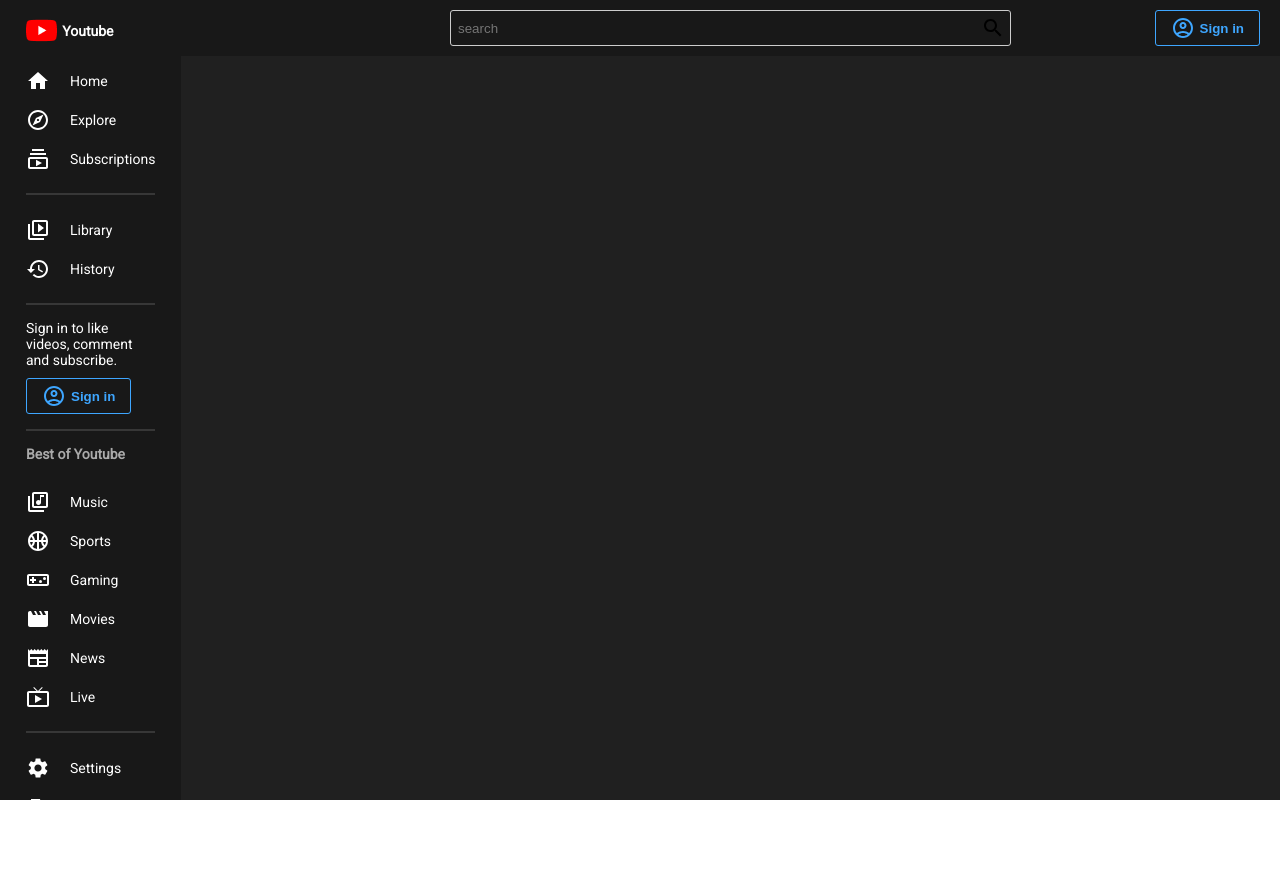
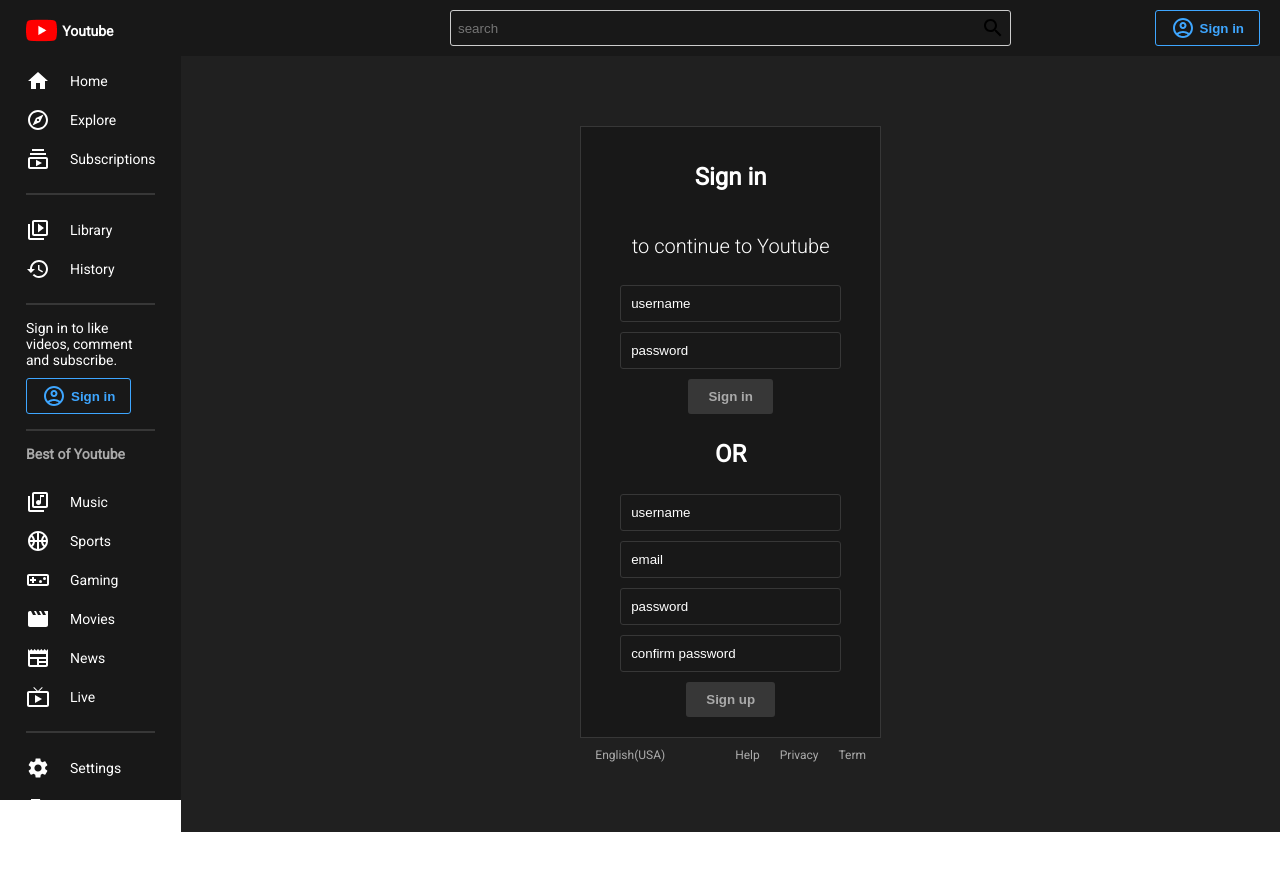
Before and after one commit to iuliancarnaru/ytclone, a React (Vite) app: page /signin in a window 1280 px wide. Shown: the top 870 px of the page. Built offline with nearby package versions, Linux system fonts and the light colour scheme.

Commit message:
login page

```diff
--- a/src/App.jsx
+++ b/src/App.jsx
@@ -6,6 +6,7 @@
 import { BrowserRouter as Router, Routes, Route } from "react-router-dom";
 import { Home } from "./pages/Home";
 import { Video } from "./pages/Video";
+import { SignIn } from "./pages/SignIn";
 
 const StyledContainer = styled.div`
   display: flex;
@@ -34,6 +35,7 @@
               <Routes>
                 <Route path="/">
                   <Route index element={<Home />} />
+                  <Route path="signin" element={<SignIn />} />
                   <Route path="video">
                     <Route path=":id" element={<Video />} />
                   </Route>
--- a/src/components/Comments.jsx
+++ b/src/components/Comments.jsx
@@ -23,6 +23,10 @@
   outline: none;
   padding: 5px;
   width: 100%;
+
+  &::placeholder {
+    color: ${({ theme }) => theme.text};
+  }
 `;
 
 export function Comments() {
--- a/src/components/Menu.jsx
+++ b/src/components/Menu.jsx
@@ -131,10 +131,12 @@
 
         <StyledLogin>
           Sign in to like videos, comment and subscribe.
-          <StyledLoginButton>
-            <AccountCircleOutlinedIcon />
-            Sign in
-          </StyledLoginButton>
+          <StyledLink to="/signin">
+            <StyledLoginButton>
+              <AccountCircleOutlinedIcon />
+              Sign in
+            </StyledLoginButton>
+          </StyledLink>
         </StyledLogin>
         <StyledHr />
 
--- a/src/components/Navbar.jsx
+++ b/src/components/Navbar.jsx
@@ -1,4 +1,5 @@
 import styled from "styled-components";
+import { Link } from "react-router-dom";
 import AccountCircleOutlinedIcon from "@mui/icons-material/AccountCircleOutlined";
 import SearchOutlinedIcon from "@mui/icons-material/SearchOutlined";
 
@@ -49,6 +50,11 @@
   gap: 5px;
 `;
 
+const StyledLink = styled(Link)`
+  text-decoration: none;
+  color: inherit;
+`;
+
 export function Navbar() {
   return (
     <StyledContainer>
@@ -57,10 +63,12 @@
           <StyledInput placeholder="search" />
           <SearchOutlinedIcon />
         </StyledSearch>
-        <StyledLoginButton>
-          <AccountCircleOutlinedIcon />
-          Sign in
-        </StyledLoginButton>
+        <StyledLink to="/signin">
+          <StyledLoginButton>
+            <AccountCircleOutlinedIcon />
+            Sign in
+          </StyledLoginButton>
+        </StyledLink>
       </StyledWrapper>
     </StyledContainer>
   );
--- /dev/null
+++ b/src/pages/SignIn.jsx
@@ -0,0 +1,97 @@
+import { Link } from "react-router-dom";
+import styled from "styled-components";
+
+const StyledContainer = styled.div`
+  display: flex;
+  flex-direction: column;
+  align-items: center;
+  justify-content: center;
+  height: calc(100vh - 56px);
+  color: ${({ theme }) => theme.text};
+`;
+
+const StyledWrapper = styled.div`
+  display: flex;
+  align-items: center;
+  flex-direction: column;
+  background-color: ${({ theme }) => theme.bgLighter};
+  border: 1px solid ${({ theme }) => theme.soft};
+  padding: 20px 50px;
+  gap: 10px;
+`;
+
+const StyledTitle = styled.h1`
+  font-size: 24px;
+`;
+
+const StyledSubtitle = styled.h2`
+  font-size: 20px;
+  font-weight: 300;
+`;
+
+const StyledInput = styled.input`
+  border: none;
+  border: 1px solid ${({ theme }) => theme.soft};
+  border-radius: 3px;
+  padding: 10px;
+  background-color: transparent;
+  width: 100%;
+  outline: none;
+
+  &::placeholder {
+    color: ${({ theme }) => theme.text};
+  }
+`;
+
+const StyledButton = styled.button`
+  border-radius: 3px;
+  border: none;
+  padding: 10px 20px;
+  font-weight: bold;
+  cursor: pointer;
+  background-color: ${({ theme }) => theme.soft};
+  color: ${({ theme }) => theme.textSoft};
+`;
+
+const StyledMoreSection = styled.div`
+  display: flex;
+  font-size: 12px;
+  color: ${({ theme }) => theme.textSoft};
+  margin-top: 10px;
+`;
+
+const StyledLinks = styled.div`
+  margin-left: 50px;
+`;
+
+const StyledLink = styled.span`
+  margin-left: 20px;
+`;
+
+export function SignIn() {
+  return (
+    <StyledContainer>
+      <StyledWrapper>
+        <StyledTitle>Sign in</StyledTitle>
+        <StyledSubtitle>to continue to Youtube</StyledSubtitle>
+        <StyledInput type="text" placeholder="username" />
+        <StyledInput type="password" placeholder="password" />
+        <StyledButton>Sign in</StyledButton>
+        <StyledTitle>OR</StyledTitle>
+        <StyledInput type="text" placeholder="username" />
+        <StyledInput type="email" placeholder="email" />
+        <StyledInput type="password" placeholder="password" />
+        <StyledInput type="password" placeholder="confirm password" />
+        <StyledButton>Sign up</StyledButton>
+      </StyledWrapper>
+      <StyledMoreSection>
+        English(USA)
+        <StyledLinks>
+          <StyledLink to="#">Help</StyledLink>
+          <StyledLink to="#">Privacy</StyledLink>
+          <StyledLink to="#">Term</StyledLink>
+        </StyledLinks>
+      </StyledMoreSection>
+    </StyledContainer>
+  );
+}
```
